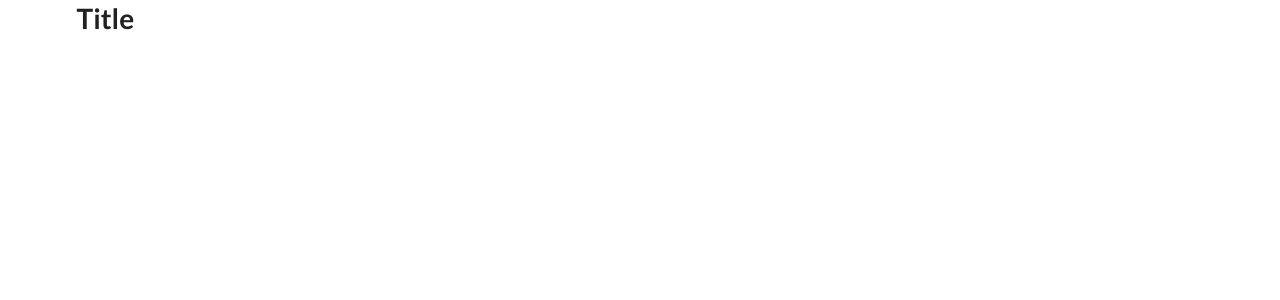
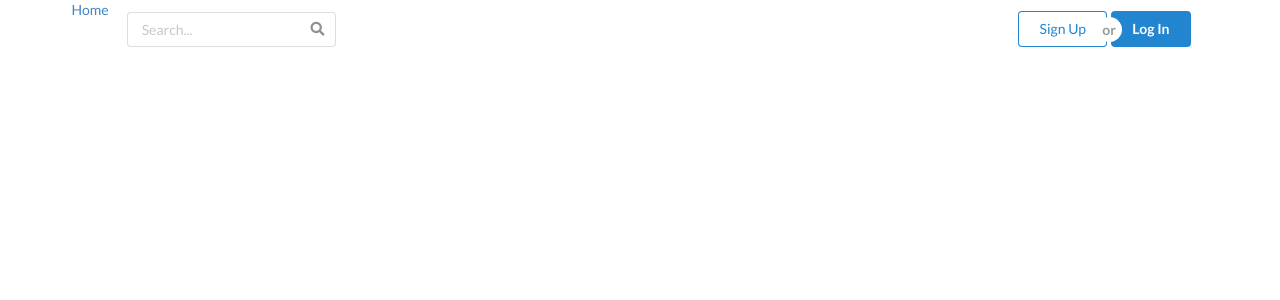
Before and after one commit to billiebongo/reddit-clone, a Vue app in the folder frontend/: page /#/ in a window 1280 px wide. Shown: the top 300 px of the page. Built offline with nearby package versions, Linux system fonts and the light colour scheme.

Commit message:
adding some buttons in the header

```diff
--- /dev/null
+++ b/frontend/src/components/Header.vue
@@ -0,0 +1,51 @@
+<template>
+    <div class="ui secondary menu">
+        <!--put website logo here?-->
+        <router-link to="/">Home</router-link>
+
+        <!--just placing this search bar function here for fun-->
+        <div class="item">
+            <div class="ui icon input">
+                <input type="text" placeholder="Search...">
+                <i class="search link icon"></i>
+            </div>
+        </div>
+
+        <div class="right menu">
+            <!--if user is not signed in, show this-->
+            <!--sign up/ sign in-->
+            <div class="item" v-if="!auth">
+                <div class="ui buttons">
+                    <router-link to="/signup">
+                        <button class="ui basic blue button">Sign Up</button>
+                    </router-link>
+                    <div class="or"></div>
+                    <router-link to="/signin">
+                        <button class="ui blue button">Log In</button>
+                    </router-link>
+                </div>
+            </div>
+
+            <!--else if the user is signed in, show their profile picture-->
+            <!--user profile picture-->
+            <div class="item" v-if="auth">
+
+            </div>
+        </div>
+    </div>
+</template>
+
+<script>
+    export default {
+        name: "Header",
+        computed: {
+            auth() {
+                return this.$store.getters.isAuthenticated
+            }
+        },
+    }
+</script>
+
+<style scoped>
+
+</style>
--- a/frontend/src/components/Home.vue
+++ b/frontend/src/components/Home.vue
@@ -1,13 +1,17 @@
 <template>
     <div>
         <div class="ui container">
-            <h1>Title</h1>
+            <app-header></app-header>
         </div>
     </div>
 </template>
 
 <script>
+    import Header from "./Header.vue";
     export default {
+        components: {
+            'app-header': Header
+        }
     }
 </script>
 
```
Also changed, not shown: 1 other file (tests, documents, lock files or other folders).
